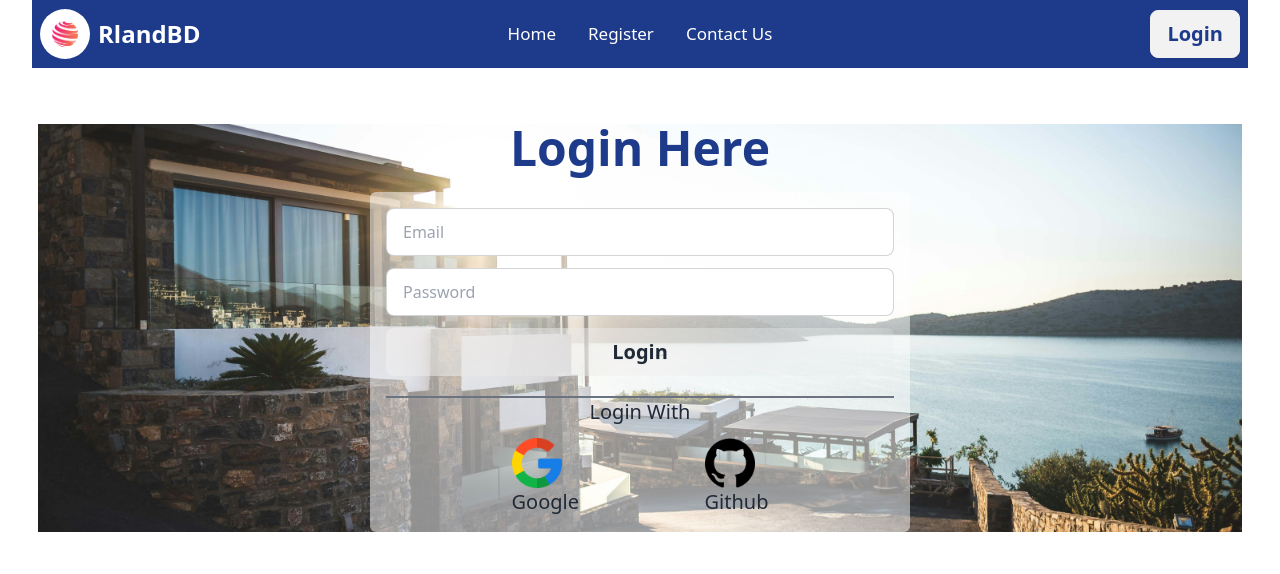
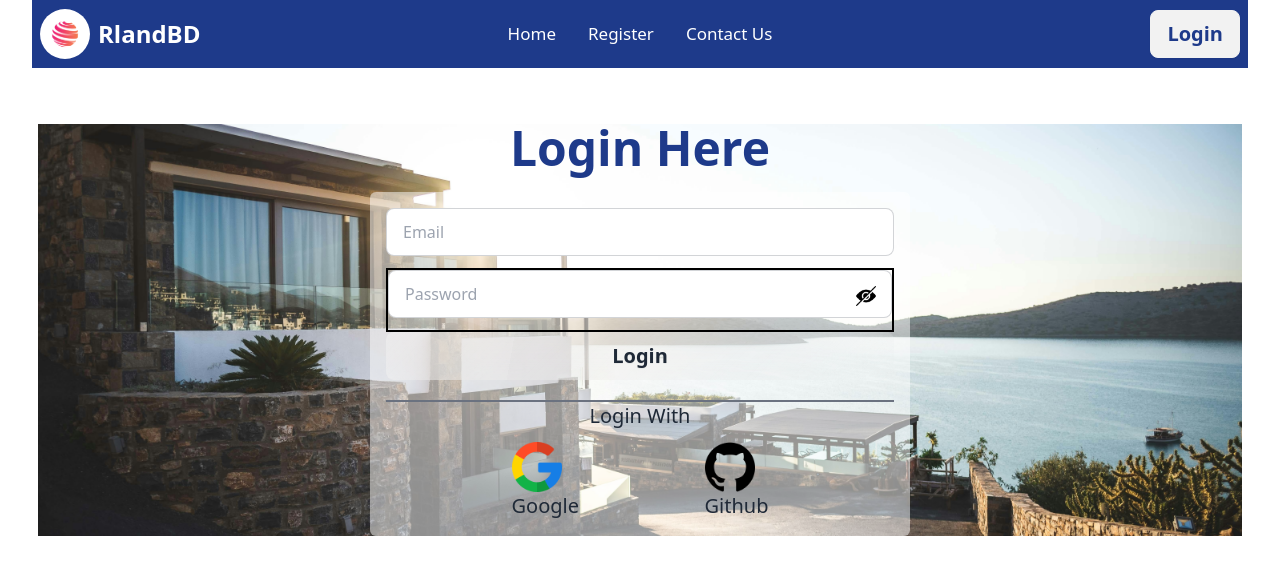
Before and after one commit to robs360/Real-Estate, a React (Vite) app: page /log in a window 1280 px wide. Shown: the top 574 px of the page. Built offline with nearby package versions, Linux system fonts and the light colour scheme; no server answers.

Commit message:
eyes toggle done

```diff
--- a/src/component/Login2.jsx
+++ b/src/component/Login2.jsx
@@ -1,12 +1,15 @@
-import React, { useContext } from "react";
+import React, { useContext, useState } from "react";
 import sec from '../assets/images/login.jpg';
 import google from '../assets/images/google.png'
 import git from '../assets/images/github.png'
 import { Helmet } from "react-helmet-async";
 import { AuthContext } from "./AuthProvider";
 import { useLocation, useNavigate } from "react-router-dom";
+
+import eye from '../assets/images/eye.png'
+import hidden from '../assets/images/hidden.png'
 const Login = () => {
-
+    const [show,setShow]=useState(false);
     const { signIn,googleSignin ,gitSignin,url,setUrl} = useContext(AuthContext);
     const location=useLocation()
     const navigate=useNavigate();
@@ -46,6 +49,7 @@ const Login = () => {
         })
         .catch(error=>console.error(error))
     }
+
     return (
         <div className="w-[95%] mx-auto" style={subStyle}>
             <Helmet>
@@ -59,7 +63,23 @@ const Login = () => {
                 <form onSubmit={onSubmit}>
 
                     <input type="email"    name="email" placeholder="Email" className="input input-bordered mb-3 w-full " />
-                    <input type="password" name="password" placeholder="Password" className="input input-bordered mb-3 w-full" />
+                   <div className="w-full relative border-2 border-black">
+                       <input type={show? 'text' :"password"} name="password" placeholder="Password" className="input input-bordered mb-3 w-full" />
+                        <span className="absolute top-4 right-4">
+                            {show? <button onClick={()=>{
+                                setShow(false)
+                            }}>
+                                   <img className="w-[20px] h-[20px]"
+                                   src={eye} alt="" srcset="" />
+                            </button>
+                            :<button onClick={()=>{
+                                setShow(true)
+                            }}>
+                                   <img className="w-[20px] h-[20px]"
+                                    src={hidden} alt="" srcset="" />
+                            </button>}
+                        </span>
+                   </div>
                     <button type="submit" className="btn glass text-xl font-semibold text-center w-full">Login</button>
                 </form>
                 <div className="w-full mt-5 border-t-2 border-gray-500">
```
Also changed, not shown: src/assets/images/eye.png (added), src/assets/images/hidden.png (added).
